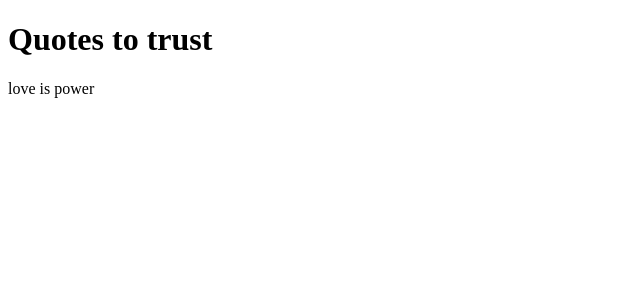
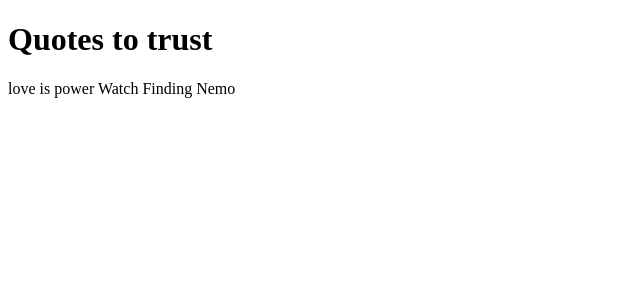
Before and after one commit to Ritamwaura/Quotes, an Angular app: page / in a window 1280 px wide. Shown: the top 300 px of the page, without its empty margins (0-640 px from the left). Built offline with nearby package versions, Linux system fonts and the light colour scheme.

Commit message:
innitiai commits

```diff
--- a/src/app/app.component.ts
+++ b/src/app/app.component.ts
@@ -6,5 +6,5 @@ import { Component } from '@angular/core';
   styleUrls: ['./app.component.css']
 })
 export class AppComponent {
-
+quote = 'Watch Finding Nemo'
 }
--- /dev/null
+++ b/src/app/quotes.ts
@@ -0,0 +1,6 @@
+export class Quotes {
+  id:number;
+  name:string;
+  author:string;
+  description:string;
+}
```
Also changed, not shown: 1 other file (tests, documents, lock files or other folders).
